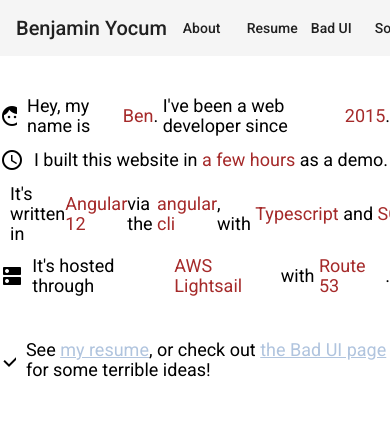
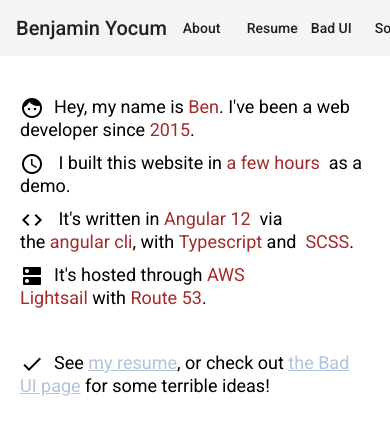
Before and after one commit to GitSage/com-benyocum, an Angular app: page /about in a window 390 px wide. Shown: the top 434 px of the page. Built offline with nearby package versions, Linux system fonts and the light colour scheme.

Commit message:
Get about page working on mobile

```diff
--- a/src/app/about/about.component.scss
+++ b/src/app/about/about.component.scss
@@ -1,7 +1,5 @@
 p {
   font-size: 18px;
-  display: flex;
-  align-items: center;
 }
 
 a {
@@ -10,4 +8,5 @@ a {
 
 mat-icon {
   margin-right: 10px;
+  vertical-align: middle;
 }
--- a/src/app/app.component.scss
+++ b/src/app/app.component.scss
@@ -7,4 +7,6 @@
   margin-left: auto;
   margin-right: auto;
   margin-top: 40px;
+  padding-left: 20px;
+  padding-right: 20px;
 }
```
